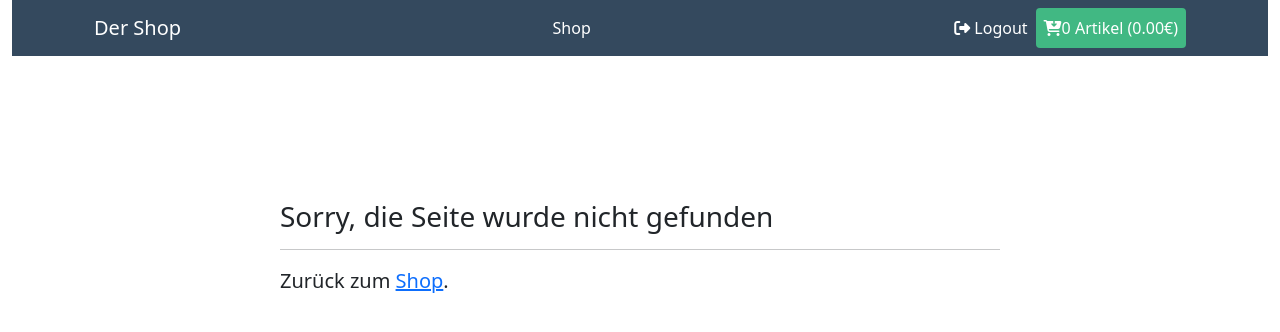
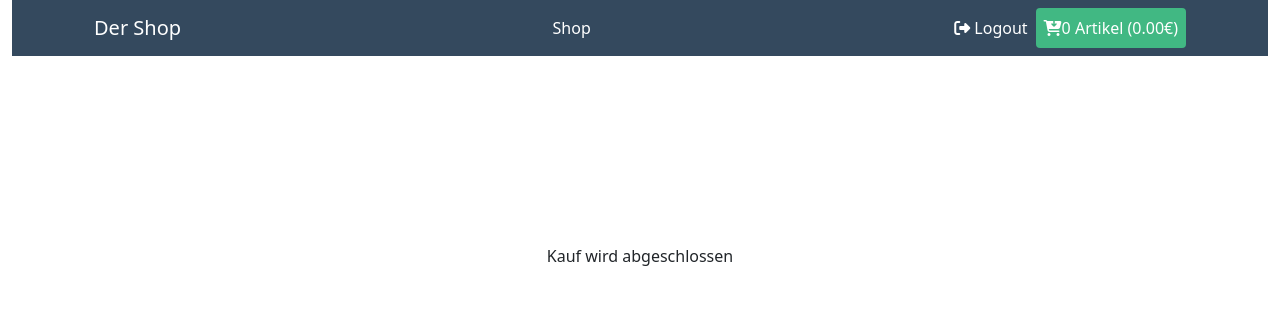
Before and after one commit to mstoelting89/test_realm, a Vue app in the folder Vue/shop/: page /checkout in a window 1280 px wide. Shown: the top 332 px of the page. Built offline with nearby package versions, Linux system fonts and the light colour scheme; no server answers; sample sign-in values are in the browser's storage.

Commit message:
udemy course vue start shop app: -exercises

```diff
--- /dev/null
+++ b/Vue/shop/src/components/cart/CartCheckout.vue
@@ -0,0 +1,23 @@
+<template>
+  <div style="height:50vh;">
+    <div class="container h-100">
+      <div class="row align-items-center h-100">
+        <div class="col-8 mx-auto">
+          <div class="jumbotron text-center">
+            Kauf wird abgeschlossen
+          </div>
+        </div>
+      </div>
+    </div>
+  </div>
+</template>
+
+<script>
+export default {
+  name: "CartCheckout"
+}
+</script>
+
+<style scoped>
+
+</style>
--- a/Vue/shop/src/components/cart/CartList.vue
+++ b/Vue/shop/src/components/cart/CartList.vue
@@ -65,9 +65,7 @@
                 <h5 class="font-weight-bold">{{ cartTotalWithShipping }} €</h5>
               </li>
             </ul>
-            <button
-                class="btn bg-vue rounded-pill py-2 btn-block"
-            >Zur Kasse</button>
+            <router-link tag="button" to="/checkout" class="btn bg-vue rounded-pill py-2 btn-block">Zur Kasse</router-link>
           </div>
         </div>
       </div>
--- a/Vue/shop/src/routes.js
+++ b/Vue/shop/src/routes.js
@@ -8,6 +8,7 @@ import Signin from './components/auth/signin'
 import ProductList from './components/product/ProductList'
 import CartList from "@/components/cart/CartList";
 import ProductItem from "@/components/product/ProductItem";
+import CartCheckout from "@/components/cart/CartCheckout";
 import NotFound from "@/components/error/NotFound";
 
 const routes = [
@@ -38,6 +39,10 @@ const routes = [
         }*/
     },
     {
+        path: '/checkout',
+        component: CartCheckout
+    },
+    {
         path: '*',
         component: NotFound
     }
```
